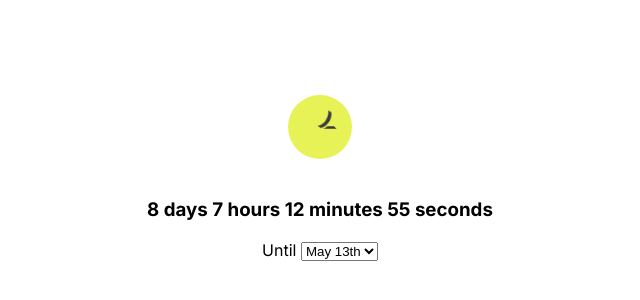
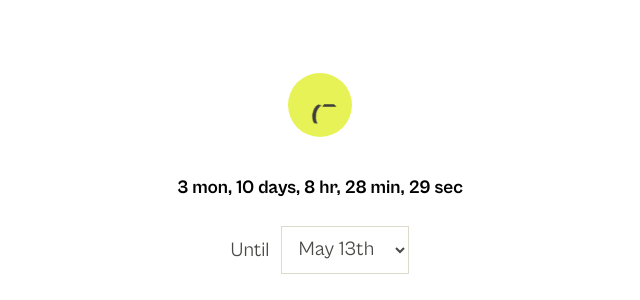
Before and after one commit to bztravis/briantravis-dot-dev, a Next.js app: page /ramping-up in a window 1280 px wide. Shown: the part 222-522 px from the top of the page, without its empty margins (320-960 px from the left). Built offline with nearby package versions, Linux system fonts and the light colour scheme.

Commit message:
Add styling for countdown .until

```diff
--- a/app/globals.css
+++ b/app/globals.css
@@ -1,7 +1,12 @@
 :root {
   --ramp-primary: #e7f256;
+  --ramp-light: #dbdacb;
+  --ramp-faded: #f4f3ef;
+
+  --text-secondary: #494946;
 }
 
 body {
   margin: 0;
+  background: white;
 }
--- a/app/ramping-up/page.tsx
+++ b/app/ramping-up/page.tsx
@@ -1,10 +1,17 @@
+import localFont from 'next/font/local';
+import { styleBuilder } from '@/utils/styleBuilder';
 import Clock from '@/components/Clock';
 import Countdown from '@/components/Countdown';
 import styles from './page.module.scss';
 
+const CabinetGrotesk = localFont({
+  src: '../../public/fonts/CabinetGrotesk-Variable.ttf',
+  display: 'swap',
+});
+
 const page = () => {
   return (
-    <div className={styles.container}>
+    <div className={styleBuilder([styles.container, CabinetGrotesk.className])}>
       <Clock />
       <Countdown />
     </div>
--- a/components/Clock/Clock.module.scss
+++ b/components/Clock/Clock.module.scss
@@ -13,7 +13,8 @@
   .minuteHand {
     margin-top: 17px;
     margin-left: 16px;
-    animation: rotate 2s cubic-bezier(.4, .01, .1, 1.01) infinite;
+    animation: rotate 1s cubic-bezier(.4, .01, .1, 1.01) infinite;
+    animation-delay: 0.2s;
   }
 }
 
--- a/components/Countdown/Countdown.module.scss
+++ b/components/Countdown/Countdown.module.scss
@@ -2,7 +2,32 @@
   display: inline;
   text-align: center;
 
-  >p {
-    display: inline;
+  >.until {
+    display: flex;
+    justify-content: center;
+    align-items: center;
+    gap: 12px;
+
+    >p {
+      display: inline;
+      font-size: 20px;
+      color: var(--text-secondary);
+    }
+
+    >select {
+      height: 48px;
+      padding: 8px 12px;
+      border: var(--ramp-light) 1px solid;
+      border-radius: 0;
+      font-size: 20px;
+      font-family: inherit;
+      color: var(--text-secondary);
+      background: white;
+      transition: border 0.5s;
+
+      &:hover {
+        border-bottom: var(--text-secondary) 1px solid;
+      }
+    }
   }
 }
--- a/components/Countdown/index.tsx
+++ b/components/Countdown/index.tsx
@@ -1,35 +1,30 @@
 'use client';
 
+import dynamic from 'next/dynamic';
 import { useState, useEffect, useCallback } from 'react';
-import {
-  format,
-  parse,
-  differenceInSeconds,
-  intervalToDuration,
-  formatDuration,
-} from 'date-fns';
+import { format, parse, intervalToDuration } from 'date-fns';
+import type { Duration } from 'date-fns';
 
 import styles from './Countdown.module.scss';
 
-const END_DATES = [new Date('May 13'), new Date('May 28')] as const;
+const END_DATES = [new Date('May 13, 2024'), new Date('May 28, 2024')] as const;
 const DATE_FORMAT_STR = 'MMM do';
 
 const Countdown = () => {
   const [endDate, setEndDate] = useState<(typeof END_DATES)[number]>(
     END_DATES[0]
   );
-  const [secRemaining, setSecRemaining] = useState(
-    differenceInSeconds(Date(), endDate)
-  );
 
   const getDuration = useCallback(() => {
-    return differenceInSeconds(Date(), endDate);
+    return intervalToDuration({ start: Date(), end: endDate });
   }, [endDate]);
 
+  const [duration, setDuration] = useState<Duration>(getDuration());
+
   useEffect(() => {
-    setSecRemaining(getDuration());
+    setDuration(getDuration());
     const interval = setInterval(() => {
-      setSecRemaining(getDuration());
+      setDuration(getDuration());
     }, 1000);
 
     return () => {
@@ -39,9 +34,8 @@ const Countdown = () => {
 
   return (
     <div className={styles.container}>
-      <h3>
-        {formatDuration(intervalToDuration({ start: 0, end: secRemaining }))}
-      </h3>
+      <h3>{durationToDisplay(duration)}</h3>
+      <div className={styles.until}>
         <p>Until </p>
         <select
           value={dateToReadable(endDate)}
@@ -54,11 +48,18 @@ const Countdown = () => {
           ))}
         </select>
       </div>
+    </div>
   );
 
   function dateToReadable(date: Date) {
     return format(date, DATE_FORMAT_STR);
   }
+
+  function durationToDisplay(duration: Duration) {
+    return `${duration.months ?? 0} mon, ${duration.days ?? 0} days, ${
+      duration.hours ?? 0
+    } hr, ${duration.minutes ?? 0} min, ${duration.seconds ?? 0} sec`;
+  }
 };
 
-export default Countdown;
+export default dynamic(() => Promise.resolve(Countdown), { ssr: false });
--- a/package.json
+++ b/package.json
@@ -23,6 +23,7 @@
     "@typescript-eslint/parser": "^6.20.0",
     "eslint": "^8.56.0",
     "eslint-config-next": "14.1.0",
+    "localtunnel": "^2.0.2",
     "sass": "^1.70.0",
     "typescript": "^5.3.3"
   }
```
Also changed, not shown: public/fonts/CabinetGrotesk-Variable.ttf (added), 1 other file (tests, documents, lock files or other folders). Lines whose indentation alone changed are shown as unchanged.
